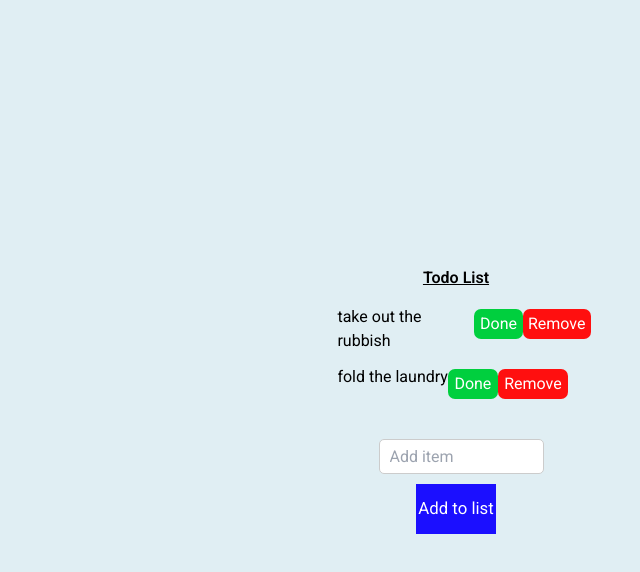
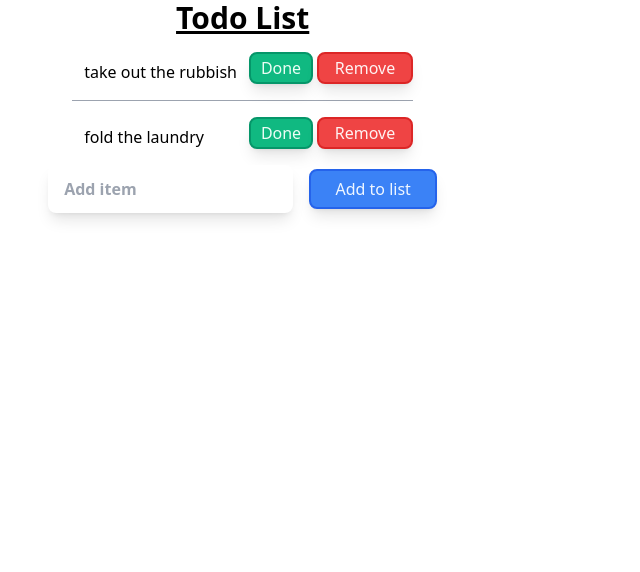
Before and after one commit to EmoryBrock-Portfolio/TodoList_TS, a React (Vite) app: page / in a window 1280 px wide. Shown: the top 572 px of the page, without its empty margins (184-824 px from the left). Built offline with nearby package versions, Linux system fonts and the light colour scheme.

Commit message:
fixed tailwind to work as expected, fixed handleToggle to affect item text only

```diff
--- a/package.json
+++ b/package.json
@@ -26,6 +26,7 @@
     "eslint-plugin-react-hooks": "^4.6.0",
     "eslint-plugin-react-refresh": "^0.4.5",
     "postcss": "^8.4.35",
+    "prettier-plugin-tailwindcss": "^0.5.11",
     "tailwindcss": "^3.4.1",
     "typescript": "^5.2.2",
     "vite": "^5.1.4"
--- /dev/null
+++ b/postcss.config.js
@@ -0,0 +1,6 @@
+export default {
+    plugins: {
+      tailwindcss: {},
+      autoprefixer: {},
+    },
+  }
--- a/src/App.tsx
+++ b/src/App.tsx
@@ -1,11 +1,12 @@
-import {TodoList} from "./component/TodoList.tsx"
+import {TodoList} from "./component/TodoList"
+
 
 function App() {
 
 
   return (
-    <div className="App">
-    <TodoList />
+    <div className="box-border">
+      <TodoList />
     </div>
   )
 }
--- a/src/component/TodoList.tsx
+++ b/src/component/TodoList.tsx
@@ -30,36 +30,60 @@ export const TodoList: React.FC = () => {
     setTodos([...todos, newTodo]);
   };
 
-  const onDelete = (id:number) => {
+  const onDelete = (id: number) => {
     setTodos((existingTodos) => {
-      return existingTodos.filter((todo) => id !== todo.id)
-    })
-  }
-
+      return existingTodos.filter((todo) => id !== todo.id);
+    });
+  };
 
   return (
-    <div className="main-container">
-      <h1 className="text-3l font-bold underline"> Todo List</h1>
-      <ul className="space-y-3">
+    <div className="rounded-md w-2/3 bg-white flex flex-col justify-center items-center">
+      <h1 className="text-3xl font-bold underline"> Todo List</h1>
+      <ul role="list" className="divide-y divide-gray-400">
         {todos.map((todo) => (
-          <li
-            key={todo.id}
-            style={{ textDecoration: todo.completed ? "line-through" : "none" }}
-            className="text-body-color dark:text-dark-6 flex text-base"
+          <li key={todo.id} className="flex gap-x-1 py-4">
+            <div
+            id="text-task"
+            className="bg-primary mr-2 mt-2 flex h-5 w-full items-left pl-3 rounded-full text-base"
+            style={{textDecoration: todo.completed ? "line-through" : "none",
+                }}>
+              {todo.text}
+            </div>
+            <>
+            {/* id="btns-area"
+            className="border border-cyan-300 items-end"> */}
+              <button
+                id="btn-crossout"
+                className="h- min-w-[4rem] rounded-lg border-2 border-emerald-600 bg-emerald-500 text-emerald-50 shadow-lg hover:bg-emerald-600 focus:outline-none focus:ring focus:ring-emerald-600"
+                onClick={() => handleToggle(todo.id)}
               >
-            <span className="bg-primary mr-2 mt-2 flex h-2 w-full max-w-[8px] items-center justify-center rounded-full text-base"></span>
-            {todo.text}
-            <button id="btn-crossout" onClick={() => handleToggle(todo.id)}>{todo.completed ? "Undo" : "Done"}</button>
-            <button id="btn-remove" onClick={() => onDelete(todo.id)}>Remove</button>
+                {todo.completed ? "Undo" : "Done"}
+              </button>
+              <button
+                id="btn-remove"
+                className="h-8 min-w-[6rem] rounded-lg border-2 border-red-600 bg-red-500 text-red-50 shadow-lg hover:bg-red-600 focus:outline-none focus:ring focus:ring-red-600"
+                onClick={() => onDelete(todo.id)}
+              >
+                Remove
+              </button>
+            </>
           </li>
         ))}
       </ul>
+      <section>
         <input
+          className="h-12 min-w-[12rem] rounded-lg indent-4 shadow-lg focus:outline-none focus:ring focus:ring-blue-600 font-semibold "
           type="text"
           placeholder="Add item"
           onChange={(e) => setInput(e.currentTarget.value)}
         />
-      <button onClick={handleClick}>Add to list</button>
+        <button
+          className="h-10 min-w-[8rem] rounded-lg ml-4 border-2 border-blue-600 bg-blue-500 text-blue-50 shadow-lg hover:bg-blue-600 focus:outline-none focus:ring focus:ring-blue-600"
+          onClick={handleClick}
+        >
+          Add to list
+        </button>
+      </section>
     </div>
   );
 };
--- a/src/index.css
+++ b/src/index.css
@@ -1,10 +1,10 @@
-@import url("https://fonts.googleapis.com/css2?family=Roboto:wght@400;600");
+/* @import url("https://fonts.googleapis.com/css2?family=Roboto:wght@400;600"); */
 
-@tailwind base;
+/* @tailwind base;
 @tailwind components;
-@tailwind utilities;
+@tailwind utilities; */
 
-* {
+/* * {
   margin: 0;
   padding: 0;
   box-sizing: border-box;
@@ -33,9 +33,9 @@ input{
 
 li{
   margin-top: 15px;
-}
+} */
 
-button{
+/* button{
   height: 50px;
   width: 80px;
   background-color: #1b0fff;
@@ -63,4 +63,8 @@ button{
   margin-top: 4px;
   cursor: pointer;
   border-radius: 7px;
-}
+} */
+
+@import "tailwindcss/base";
+@import "tailwindcss/components";
+@import "tailwindcss/utilities";
```
Also changed, not shown: 1 other file (tests, documents, lock files or other folders). Lines whose indentation alone changed are shown as unchanged.
